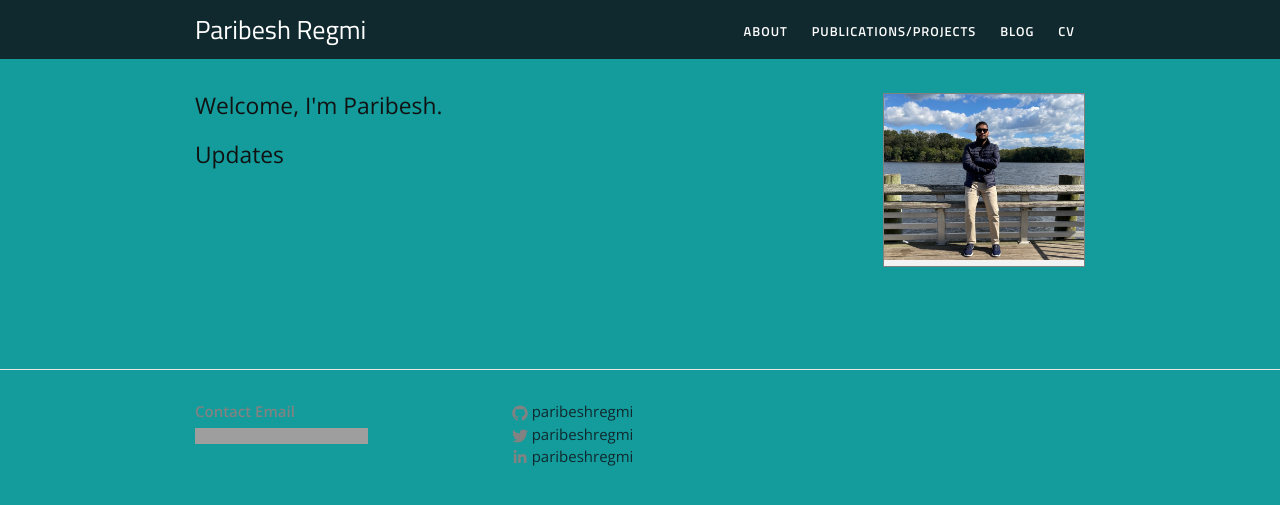
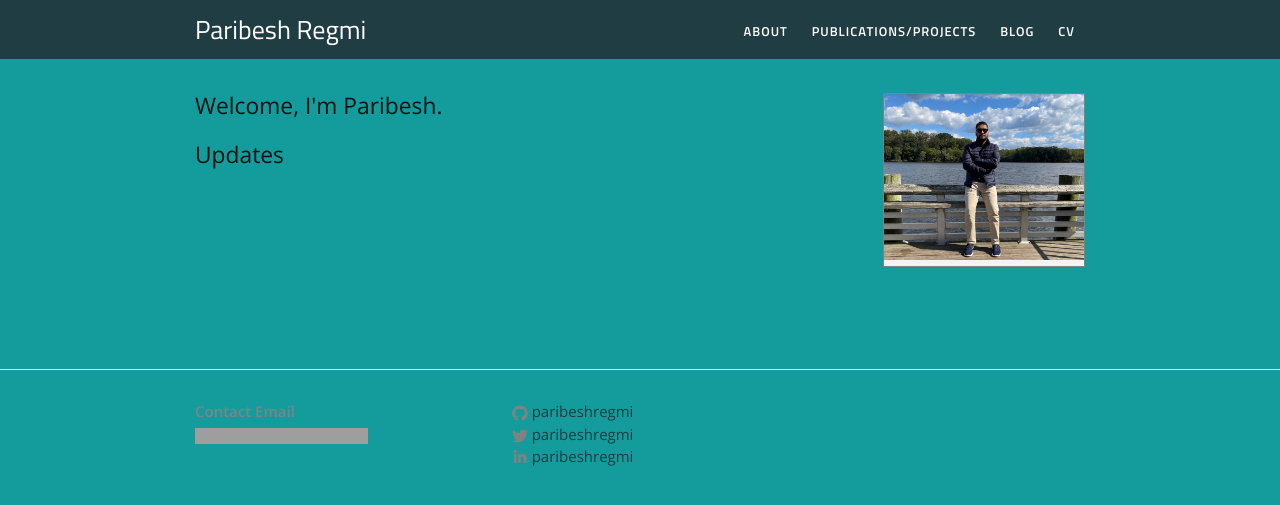
Before and after one commit to paribeshregmi/paribeshregmi.github.io, a Jekyll site: the page built from index.markdown, in a window 1280 px wide. Shown: the top 505 px of the page. Built offline with Jekyll 4.4.1, drawn with Linux system fonts in a browser that asks for light colours; grey boxes are pictures that could not be loaded.

Commit message:
Update main.scss

```diff
--- a/assets/css/main.scss
+++ b/assets/css/main.scss
@@ -12,7 +12,7 @@ $spacing-unit:          30px;
 
 $text-color:            #111;
 $background-color:      #149c9c;
-$brand-color-primary:   #10292e;
+$brand-color-primary:   #203D43;
 $brand-color-secondary: #111;
 
 $grey-color:       #828282;
```
